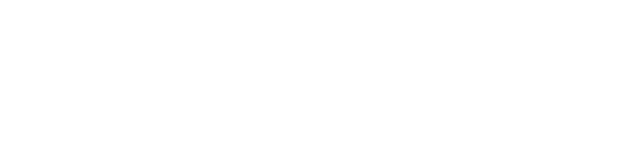
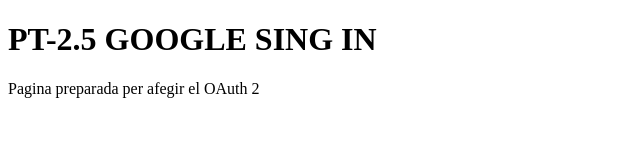
Before and after one commit to AndriyFedolyakIvaniv/EXS-GoogleSignIn, a plain HTML site: page index.html in a window 1280 px wide. Shown: the whole page, without its empty margins (0-640 px from the left). Drawn offline with Linux system fonts and the light colour scheme.

Commit message:
Add Google sign-in landing page

```diff
--- a/index.html
+++ b/index.html
@@ -3,9 +3,10 @@
 <head>
     <meta charset="UTF-8">
     <meta name="viewport" content="width=device-width, initial-scale=1.0">
-    <title>Document</title>
+    <title>PT-2.5 GOOGLE SING IN</title>
 </head>
 <body>
-
+    <h1>PT-2.5 GOOGLE SING IN</h1>
+    <p>Pagina preparada per afegir el OAuth 2</p>
 </body>
 </html>
```
